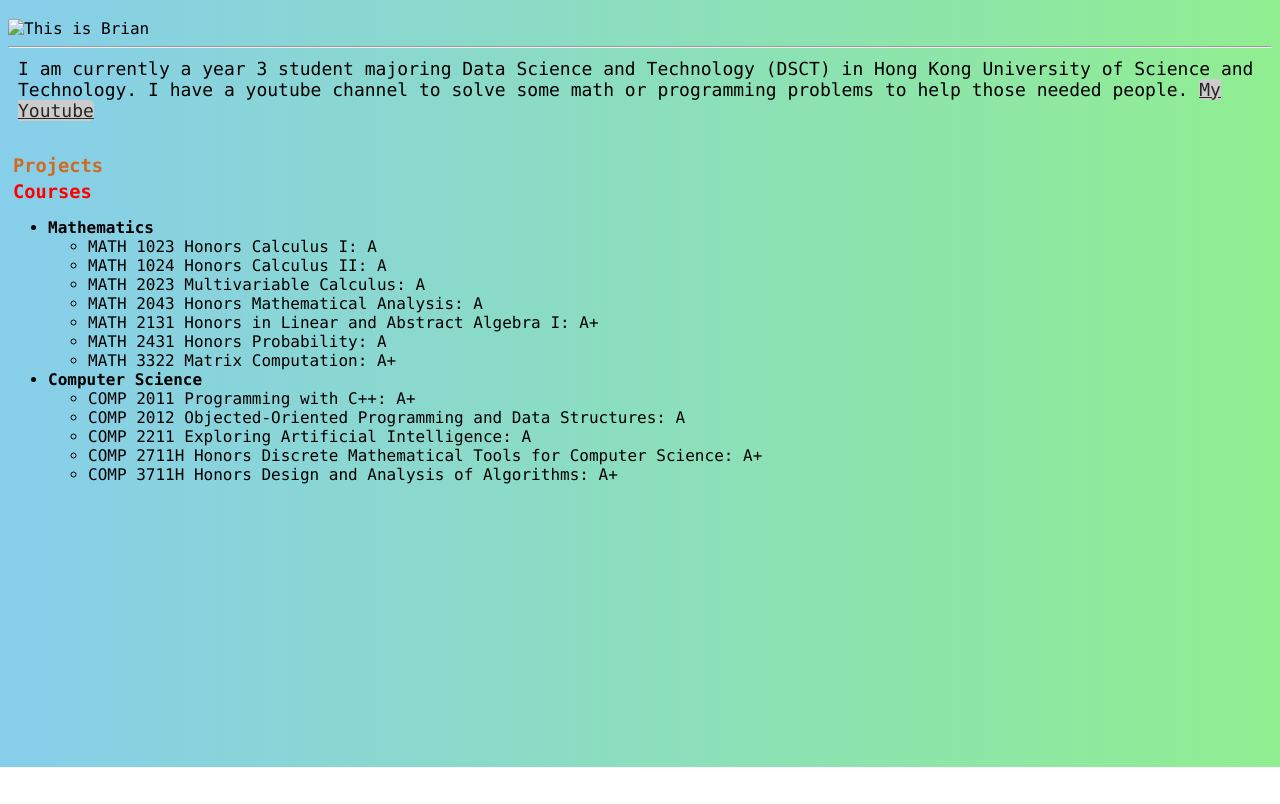
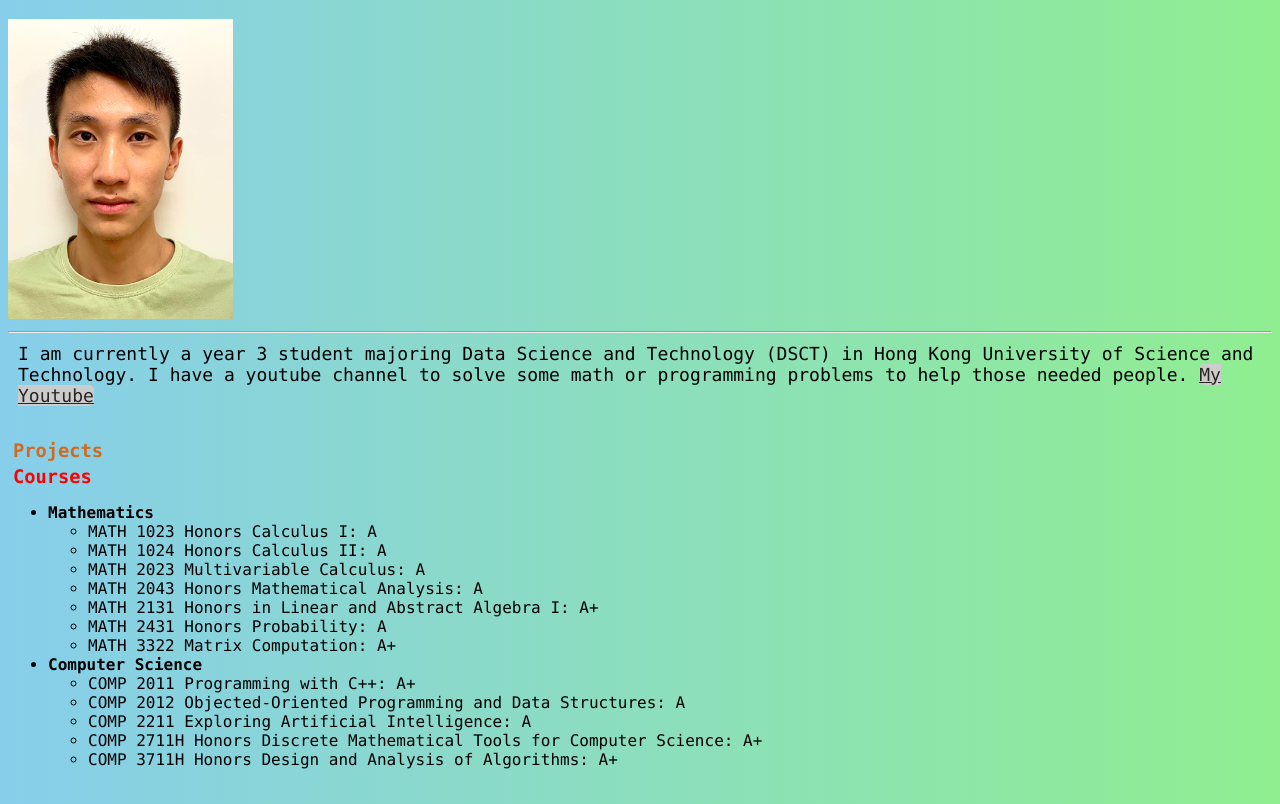
Before and after one commit to 4n4n4n/profile-website, a plain HTML site: page index.html in a window 1280 px wide. Shown: the part 62-866 px from the top of the page. Before the commit the page ends 829 px from the top, so only its background shows below. Drawn offline with Linux system fonts and the light colour scheme.

Commit message:
Update index.html

```diff
--- a/index.html
+++ b/index.html
@@ -21,7 +21,7 @@
 
     <!--basic set up -->
     <h1> CHEN SHR EN </h1>
-    <img src="/images/me.jpg" height = "300" alt = "This is Brian" title = "me">
+    <img src="me.jpg" height = "300" alt = "This is Brian" title = "me">
     <hr> <!--no need end braket-->
     <p>I am currently a year 3 student majoring Data Science and Technology (DSCT) in Hong Kong University of Science and Technology.
     I have a youtube channel to solve some math or programming problems to help those needed people. <a href="https://www.youtube.com/channel/UC_jf666i8beK7bOqVO6fr8g" style="background-color: rgb(205, 204, 204); color: rgb(42, 37, 37);border-radius: 5px;">My Youtube</a></p>
```
